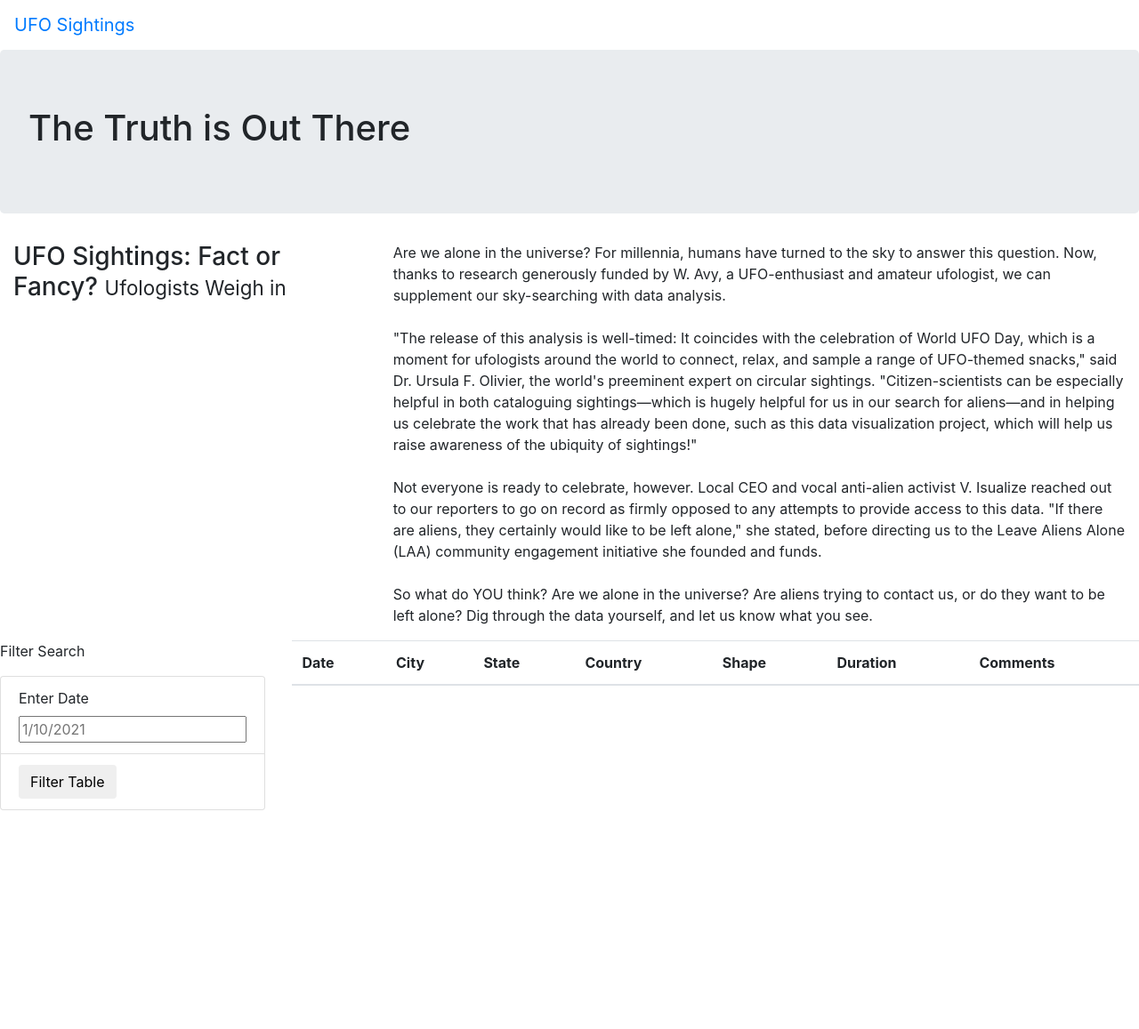
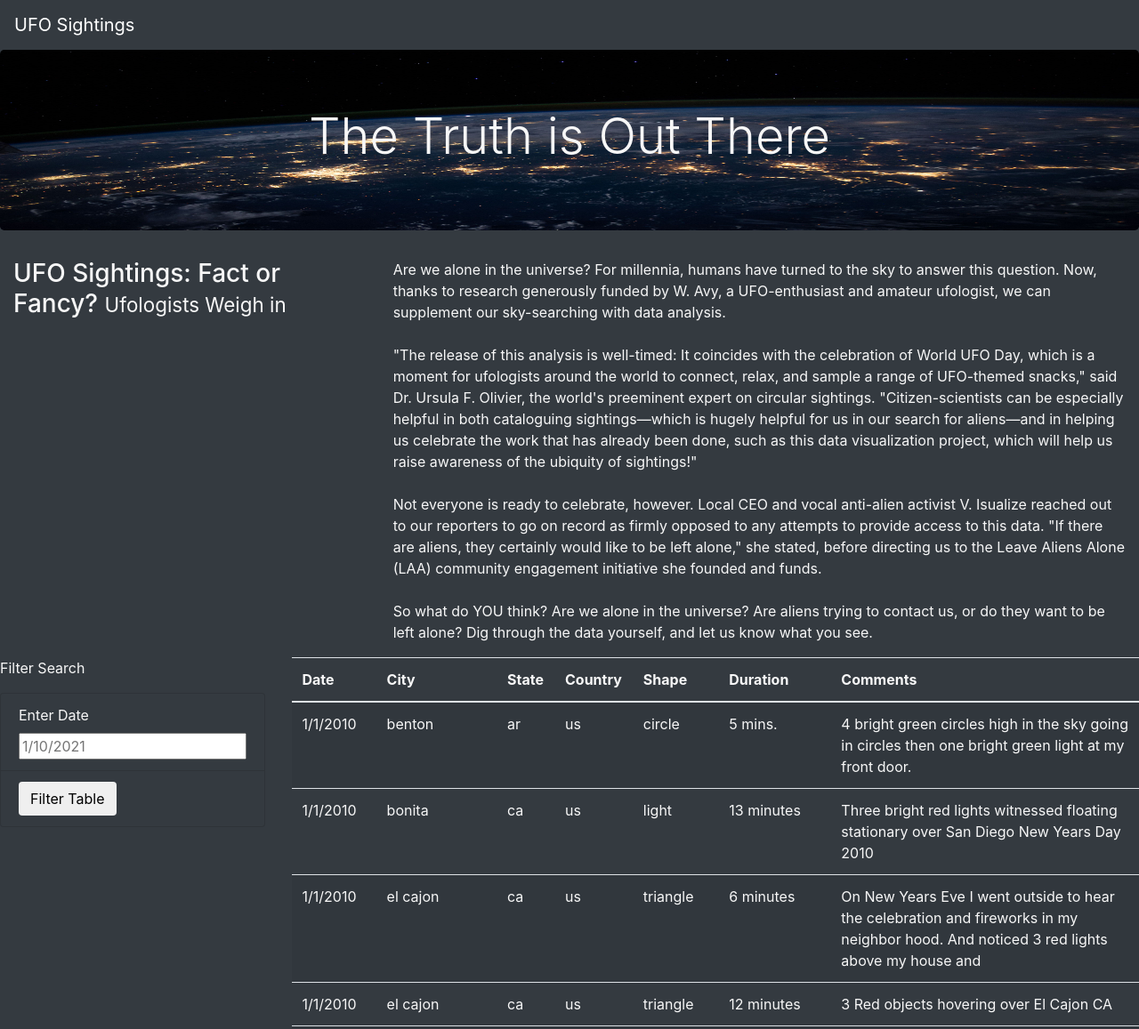
Before and after one commit to emjchou/UFOs, a plain HTML site: page index.html in a window 1280 px wide. Shown: the top 1157 px of the page at 89% size. Before the commit the page ends 911 px from the top, so only its background shows below. Drawn offline with nearby package versions, Linux system fonts and the light colour scheme.

Commit message:
end of 11.6.3, styling with .css and on index.html

```diff
--- a/index.html
+++ b/index.html
@@ -17,19 +17,19 @@
     <!-- Link to style.css in css folder-->
     <link rel="stylesheet" href="static/css/style.css">
 </head>
-<body>
+<body class="bg-dark">
     <!-- wrapper class helps group elements and specifies styleing in our stylesheet -->
     <div class="wrapper">
         <!-- build the Navbar (navbar-expand-lg makes default dav bar behavior for large screen.) -->
-        <nav class="navbar navbar-expand-lg">
+        <nav class="navbar navbar-expand-lg navbar-dark">
             <!-- add functionality (reset webpage after a filter has been applied to table) -->
             <!-- add a link "navbar-brand" helps with styling -->
             <a class="navbar-brand" href="index.html">UFO Sightings</a>
         </nav>
-    </div>
     <!-- add the jumbotron -->
     <div class="jumbotron">
-        <h1>The Truth is Out There</h1>
+        <!-- display-4 changes the font -->
+        <h1 class="display-4">The Truth is Out There</h1>
     </div>
     <!-- Add the article Title and paragraph -->
     <div class="container-fluid">
@@ -75,19 +75,19 @@
                 <form>
                     <!-- Add text -->
                     <p>Filter Search</p>
-                </form>
+                </form class="bg-dark">
                 <!-- add an unordered list -->
-                <ul class="list-group">
+                <ul class="list-group bg-dark">
                     <!-- add list items -->
                     <!-- DATE INPUT FIELD -->
-                    <li class="list-group-item">
+                    <li class="list-group-item bg-dark">
                         <!-- add label -->
                         <label for="date">Enter Date</label>
                         <!-- add the input -->
                         <input type="text" placeholder="1/10/2021" id="datetime" />
                     </li>
                     <!-- BUTTON -->
-                    <li class="list-group-item">
+                    <li class="list-group-item bg-dark">
                         <button id="filter-btn" type="button" class="btn btn-default">Filter Table</button>
                     </li>
                 </ul>
@@ -107,9 +107,16 @@
                             <th>Comments</th>
                         </tr>
                     </thead>
+                    <tbody></tbody>
                 </table>
             </div>
         </div>
     </div>
+</div>
+<!-- when adding <script/> links to webpage, order links in the order of execution -->
+<!-- add the link to D3.js CDN, data.js, and app.js -->
+<script src="https://cdnjs.cloudflare.com/ajax/libs/d3/4.11.0/d3.js"></script>
+<script src="static/js/data.js"></script>
+<script src="static/js/app.js"></script>
 </body>
 </html>
--- a/static/css/style.css
+++ b/static/css/style.css
@@ -0,0 +1,9 @@
+body {
+
+    color: #f7f7f7;
+}
+.jumbotron {
+    background-image: url("../images/nasa.jpg");
+    background-size: 100% 100%;
+    text-align:center;
+}
--- /dev/null
+++ b/static/js/app.js
@@ -0,0 +1,45 @@
+const tableData=data;
+var tbody=d3.select("tbody");
+
+function buildTable(data) {
+  // First, clear out any existing data
+  tbody.html("");
+
+  // Next, loop through each object in the data
+  // and append a row and cells for each value in the row
+  data.forEach((dataRow) => {
+    // Append a row to the table body
+    let row = tbody.append("tr");
+
+    // Loop through each field in the dataRow and add
+    // each value as a table cell (td)
+    Object.values(dataRow).forEach((val) => {
+      let cell = row.append("td");
+      cell.text(val);
+      }
+    );
+  });
+}
+
+function handleClick() {
+  // Grab the datetime value from the filter
+  let date = d3.select("#datetime").property("value");
+  let filteredData = tableData;
+
+   // Check to see if a date was entered and filter the
+  // data using that date.
+  if (date) {
+    // Apply `filter` to the table data to only keep the
+    // rows where the `datetime` value matches the filter value
+    filteredData = filteredData.filter(row => row.datetime === date);
+  };
+
+   // Rebuild the table using the filtered data
+  // @NOTE: If no date was entered, then filteredData will
+  // just be the original tableData.
+  buildTable(filteredData);
+};
+
+d3.selectAll("#filter-btn").on("click", handleClick);
+
+buildTable(tableData);
```
Also changed, not shown: app.js (deleted, +0 -68 lines), static/images/nasa.jpg (added), static/js/data.js (renamed from data.js).
